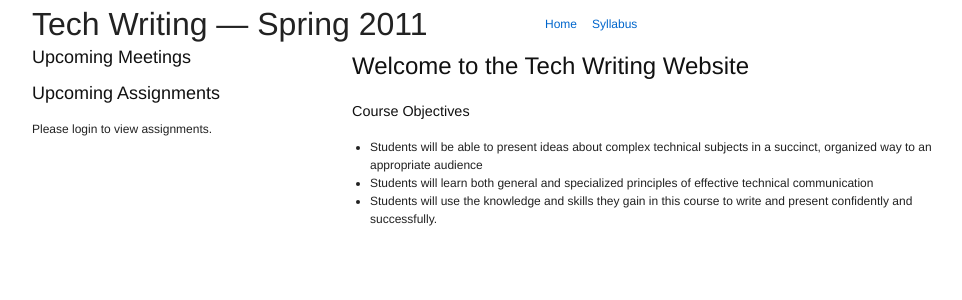
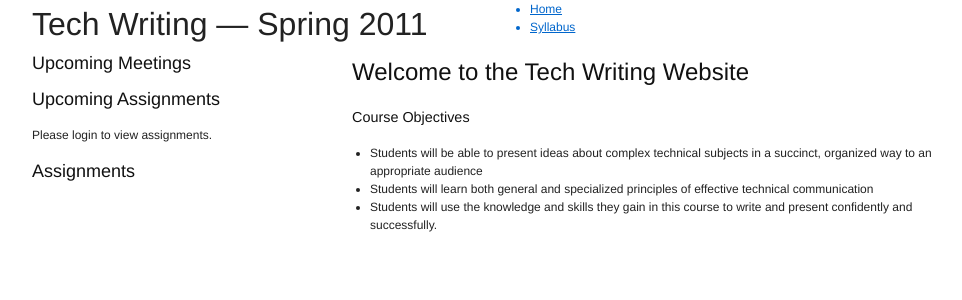
Before and after one commit to philipkimmey/Tech-Writing, a Django app: template src/templates/index.html in a window 1280 px wide. Shown: the top 300 px of the page, without its empty margins (133-1095 px from the left). Run offline with Django 3.2, Linux system fonts and the light colour scheme; the template is opened without the code that fills it, so the values that code supplies are empty.

Commit message:
updates to base templates

```diff
--- a/src/templates/base.html
+++ b/src/templates/base.html
@@ -2,7 +2,7 @@
     <head>
         <link rel="stylesheet" href="/static/css/blueprint/screen.css" type="text/css" media="screen, projection">
         <link rel="stylesheet" href="/static/css/blueprint/print.css" type="text/css" media="print">
-        <link rel="stylesheet" href="/static/default.css" type="text/css" media="screen, projection">
+        <link rel="stylesheet" href="/static/css/default.css" type="text/css" media="screen, projection">
         <!--[if lt IE 8]><link rel="stylesheet" href="/static/css/blueprint/ie.css" type="text/css" media="screen, projection"><![endif]-->
         <title>Tech Writing &mdash; Spring 2011</title>
     </head>
@@ -12,10 +12,10 @@
                 <div class="span-12">
                     <span style="font-size: xx-large;">Tech Writing &mdash; Spring 2011</span>
                 </div>
-                <div class="span-12 last" style="padding-top: 15px;">
-                    <ul style="list-style: none;">
-                        <a href="/"><li style="position: relative; float: left; margin-left: 15px;">Home</li></a>
-                        <a href="/syllabus/"><li style="position: relative; float: left; margin-left: 15px;">Syllabus</li></a>
+                <div class="span-12 last header">
+                    <ul class="header">
+                        <a href="/"><li class="header">Home</li></a>
+                        <a href="/syllabus/"><li class="header">Syllabus</li></a>
                     </ul>
                 </div>
             </div>
--- a/src/templates/base_sb.html
+++ b/src/templates/base_sb.html
@@ -8,8 +8,6 @@
                 <strong>{{ course_meeting.start|date:"F jS P" }}&mdash;{{ course_meeting.finish|date:"P" }}</strong><br />
                 {{ course_meeting.short_description }}
                 <hr class="space" />
-
-
             {% endfor %}
         <h3>Upcoming Assignments</h3>
         {% if user.is_authenticated %}
@@ -17,6 +15,12 @@
         {% else %}
             Please login to view assignments.
         {% endif %}
+        <hr class="space" />
+        <h3>Assignments</h3>
+        {% for assignment in assignments %}
+            <a href="{{ assignment.get_absolute_url }}">{{ assignment.title }}</a>
+            <hr class="space" />
+        {% endfor %}
     {% endblock %}
     </div>
     <div class="span-16 last">
```
Also changed, not shown: 1 other file.
